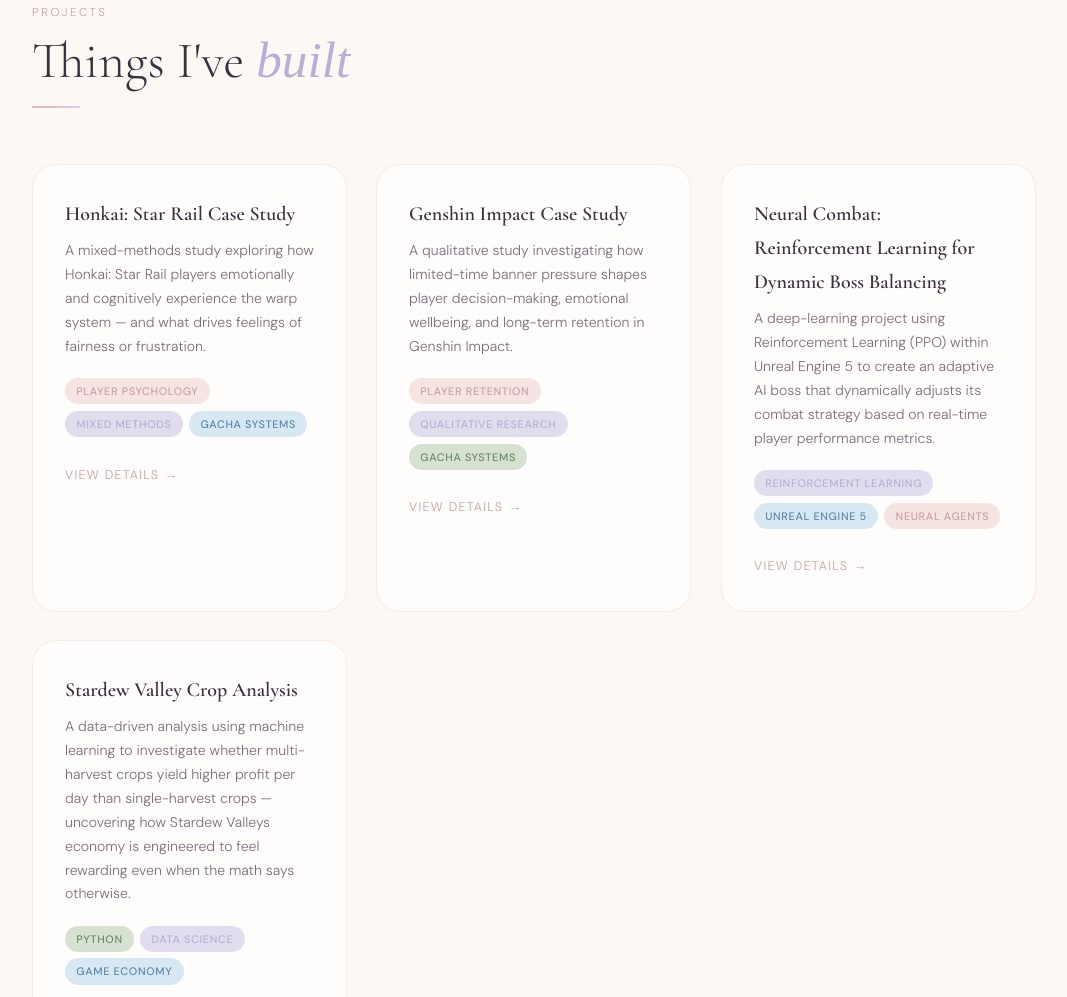
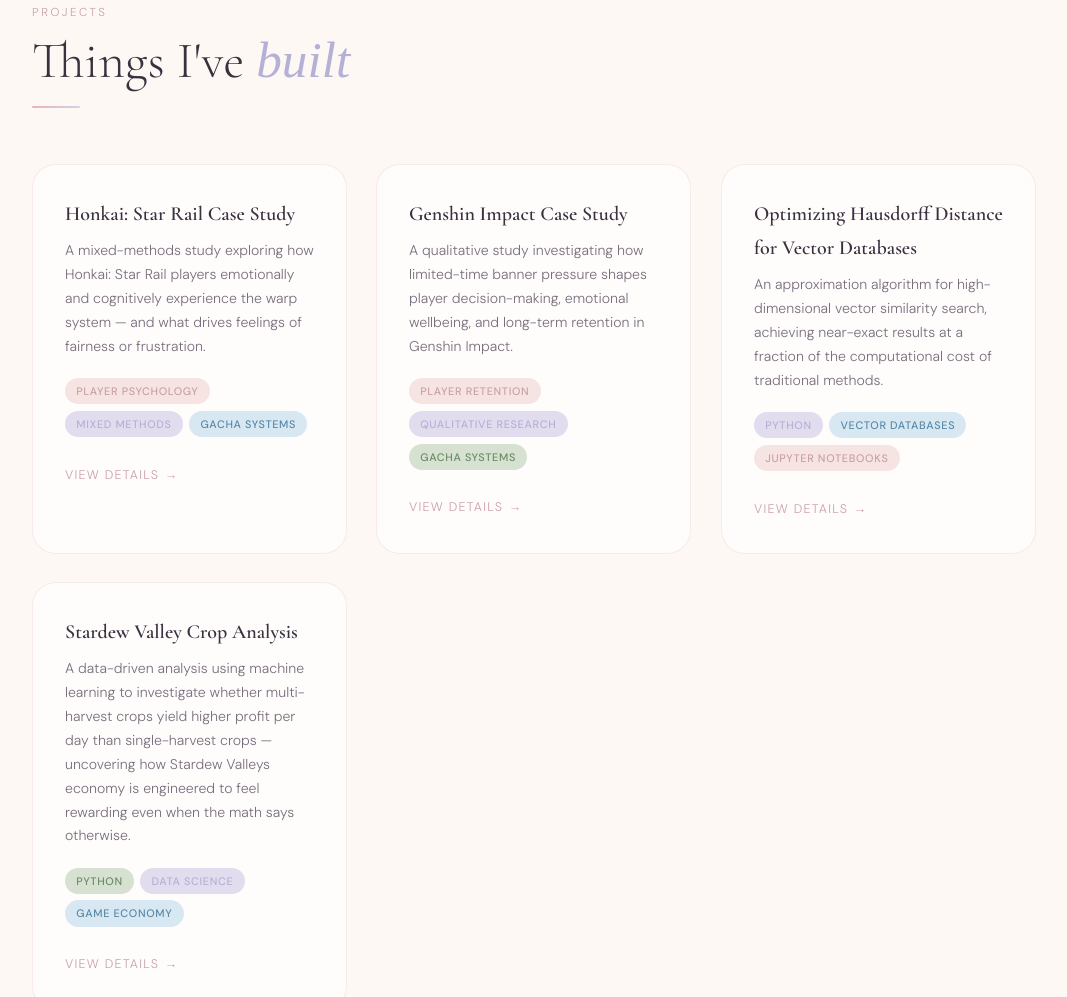
Before and after one commit to sisheng-dev/portfolio, a plain HTML site: page index.html in a window 1280 px wide. Shown: the part 1758-2755 px from the top of the page, without its empty margins (106-1173 px from the left). Drawn offline with nearby package versions, Linux system fonts and the light colour scheme; a web font is replaced by a local one.

Commit message:
Update index.html

```diff
--- a/index.html
+++ b/index.html
@@ -692,12 +692,12 @@
       <span class="project-link">View details <span class="arrow">→</span></span>
     </div>
     <div class="project-card reveal" style="transition-delay:.2s" onclick="openProject('research')">
-      <h3 class="project-title">Neural Combat: Reinforcement Learning for Dynamic Boss Balancing</h3>
-      <p class="project-desc">A deep-learning project using Reinforcement Learning (PPO) within Unreal Engine 5 to create an adaptive AI boss that dynamically adjusts its combat strategy based on real-time player performance metrics.</p>
+      <h3 class="project-title">Optimizing Hausdorff Distance for Vector Databases</h3>
+      <p class="project-desc">An approximation algorithm for high-dimensional vector similarity search, achieving near-exact results at a fraction of the computational cost of traditional methods.</p>
       <div class="project-tags">
-        <span class="tag tag-lavender">Reinforcement Learning</span>
-        <span class="tag tag-sky">Unreal Engine 5</span>
-        <span class="tag tag-rose">Neural Agents</span>
+        <span class="tag tag-lavender">Python</span>
+        <span class="tag tag-sky">Vector Databases</span>
+        <span class="tag tag-rose">Jupyter Notebooks</span>
       </div>
       <span class="project-link">View details <span class="arrow">→</span></span>
     </div>
```
